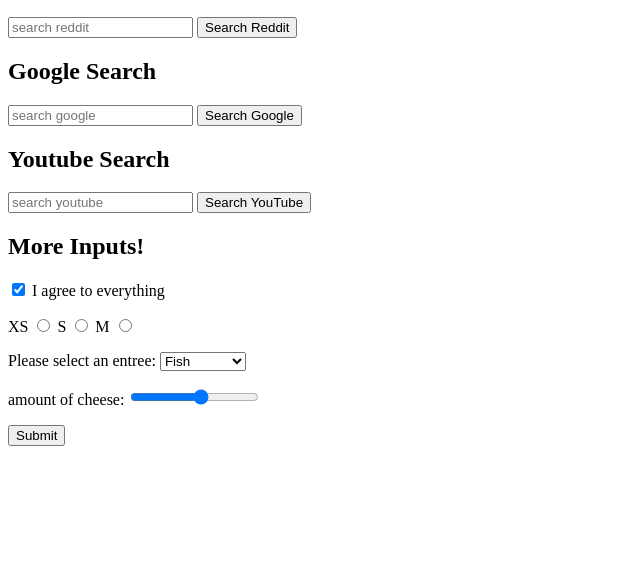
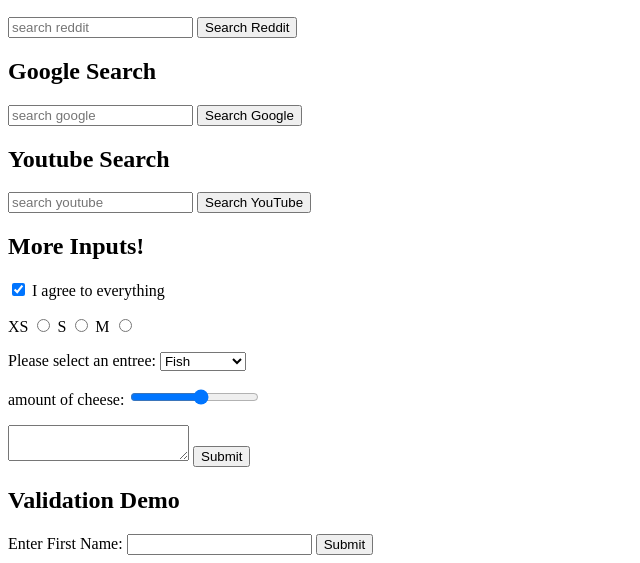
Before and after one commit to afsanab/WebDevBootCamp, a plain HTML site: page html/afsanapedia/forms.html in a window 1280 px wide. Shown: the part 347-910 px from the top of the page, without its empty margins (0-640 px from the left). Before the commit the page ends 801 px from the top, so only its background shows below. Drawn offline with Linux system fonts and the light colour scheme.

Commit message:
required

```diff
--- a/html/afsanapedia/forms.html
+++ b/html/afsanapedia/forms.html
@@ -64,10 +64,18 @@
             <label for="cheese">amount of cheese:</label>
             <input type="range" name="cheese" id="cheese" min="1" max="10">
         </p>
+        <textarea name="" id="">
 
+        </textarea>
         <button>Submit</button>
-
     </form>
 </body>
 
+<h2>Validation Demo</h2>
+<form action="/dummy">
+    <label for="fn">Enter First Name:</label>
+    <input type="text" id="fn" name="fn" required>
+    <button>Submit</button>
+</form>
+
 </html>
```
